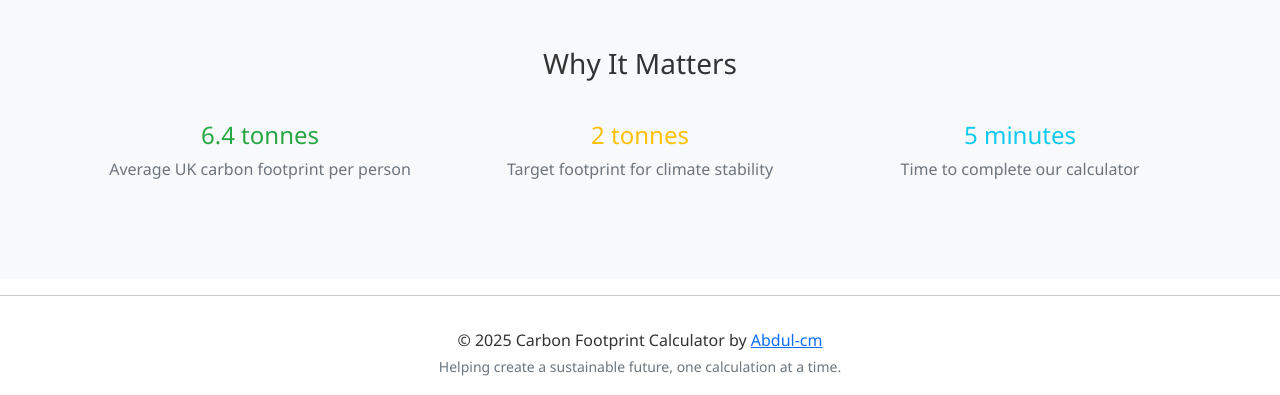
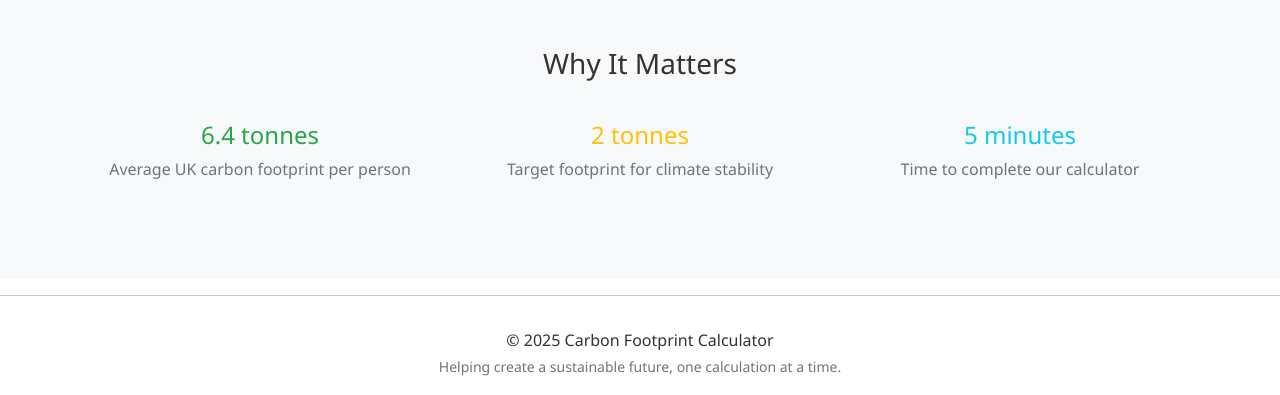
Before and after one commit to Abdul-cm/Carbon-Footprint-Calculator, a PHP site: page /home.php in a window 1280 px wide. Shown: the part 881-1276 px from the top of the page. Run offline with PHP 8.4, Linux system fonts and the light colour scheme.

Commit message:
Remove specific author information from code documentation and README

```diff
--- a/config.php
+++ b/config.php
@@ -5,7 +5,6 @@
  * This file contains database configuration settings.
  * Make sure to update these settings for your environment.
  *
- * @author Abdul-cm
  * @version 2.0
  */
 
--- a/footer.php
+++ b/footer.php
@@ -4,7 +4,6 @@
  *
  * This file contains the HTML footer for all pages.
  *
- * @author Abdul-cm
  * @version 2.0
  */
 
@@ -13,7 +12,7 @@ echo <<< _END
 <hr>
 <footer class="text-center py-3">
     <div class="container">
-        <p class="mb-0">&copy; 2025 Carbon Footprint Calculator by <a href="https://github.com/Abdul-cm" target="_blank">Abdul-cm</a></p>
+        <p class="mb-0">&copy; 2025 Carbon Footprint Calculator</p>
         <small class="text-muted">Helping create a sustainable future, one calculation at a time.</small>
     </div>
 </footer>
--- a/form_1details.php
+++ b/form_1details.php
@@ -4,7 +4,6 @@
  *
  * This form collects basic location information from the user.
  *
- * @author Abdul-cm
  * @version 2.0
  */
 
--- a/form_2personaltransport.php
+++ b/form_2personaltransport.php
@@ -4,7 +4,6 @@
  *
  * This form collects information about personal vehicle usage.
  *
- * @author Abdul-cm
  * @version 2.0
  */
 
--- a/header.php
+++ b/header.php
@@ -4,7 +4,6 @@
  *
  * This file contains the HTML header and navigation for all pages.
  *
- * @author Abdul-cm
  * @version 2.0
  */
 
@@ -25,7 +24,6 @@ echo <<<_END
         <meta name="viewport" content="width=device-width, initial-scale=1, shrink-to-fit=no">
         <meta name="description" content="Calculate your carbon footprint with our comprehensive carbon emissions calculator">
         <meta name="keywords" content="carbon footprint, calculator, emissions, environment, sustainability">
-        <meta name="author" content="Abdul-cm">
 
         <!-- External libraries -->
         <script src="https://ajax.googleapis.com/ajax/libs/jquery/3.6.0/jquery.min.js"></script>
--- a/home.php
+++ b/home.php
@@ -5,7 +5,6 @@
  * This is the main landing page for the Carbon Footprint Calculator.
  * It provides an introduction to the calculator and links to get started.
  *
- * @author Abdul-cm
  * @version 2.0
  */
 
--- a/results.php
+++ b/results.php
@@ -5,7 +5,6 @@
  * This page processes the final form submission and displays
  * the calculated carbon footprint results with comparisons.
  *
- * @author Abdul-cm
  * @version 2.0
  */
 
--- a/styles.css
+++ b/styles.css
@@ -3,7 +3,6 @@
  *
  * Custom styles for the carbon footprint calculator application.
  *
- * @author Abdul-cm
  * @version 2.0
  */
 
```
Also changed, not shown: README.md.
